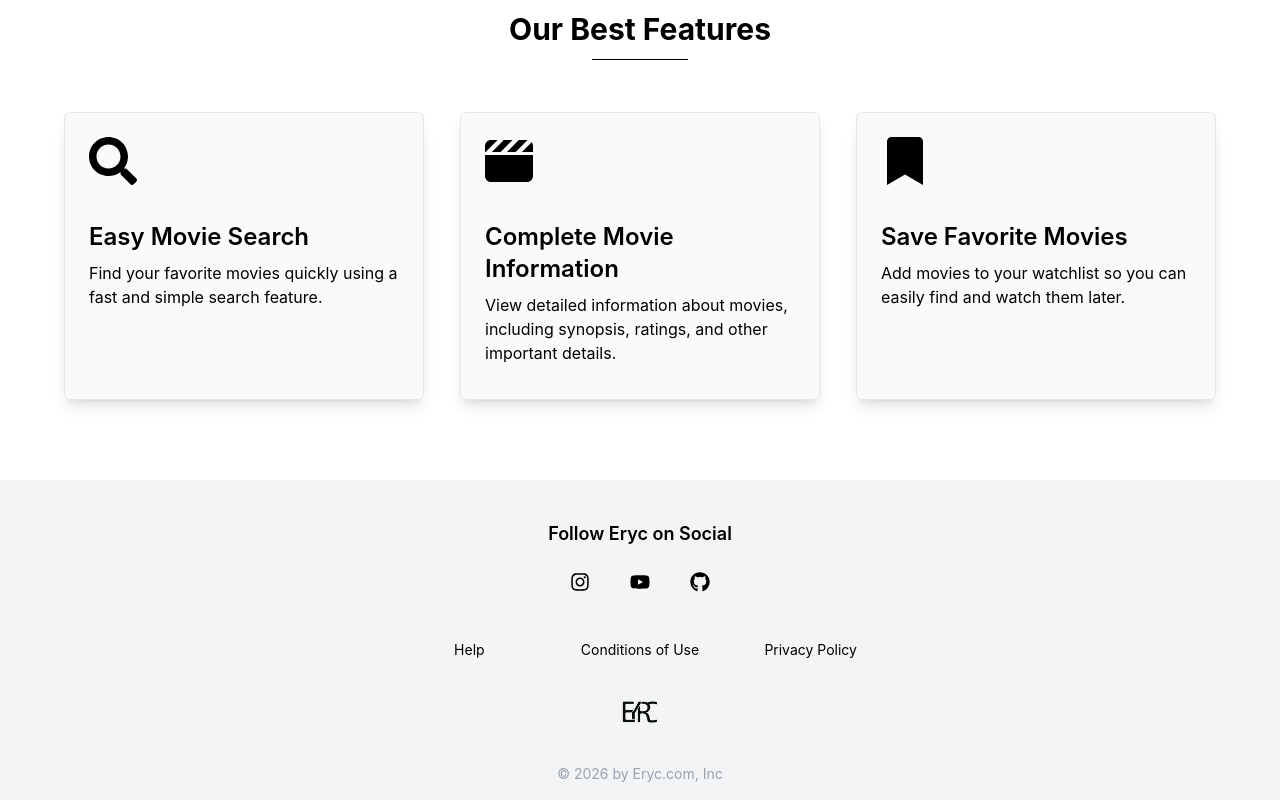
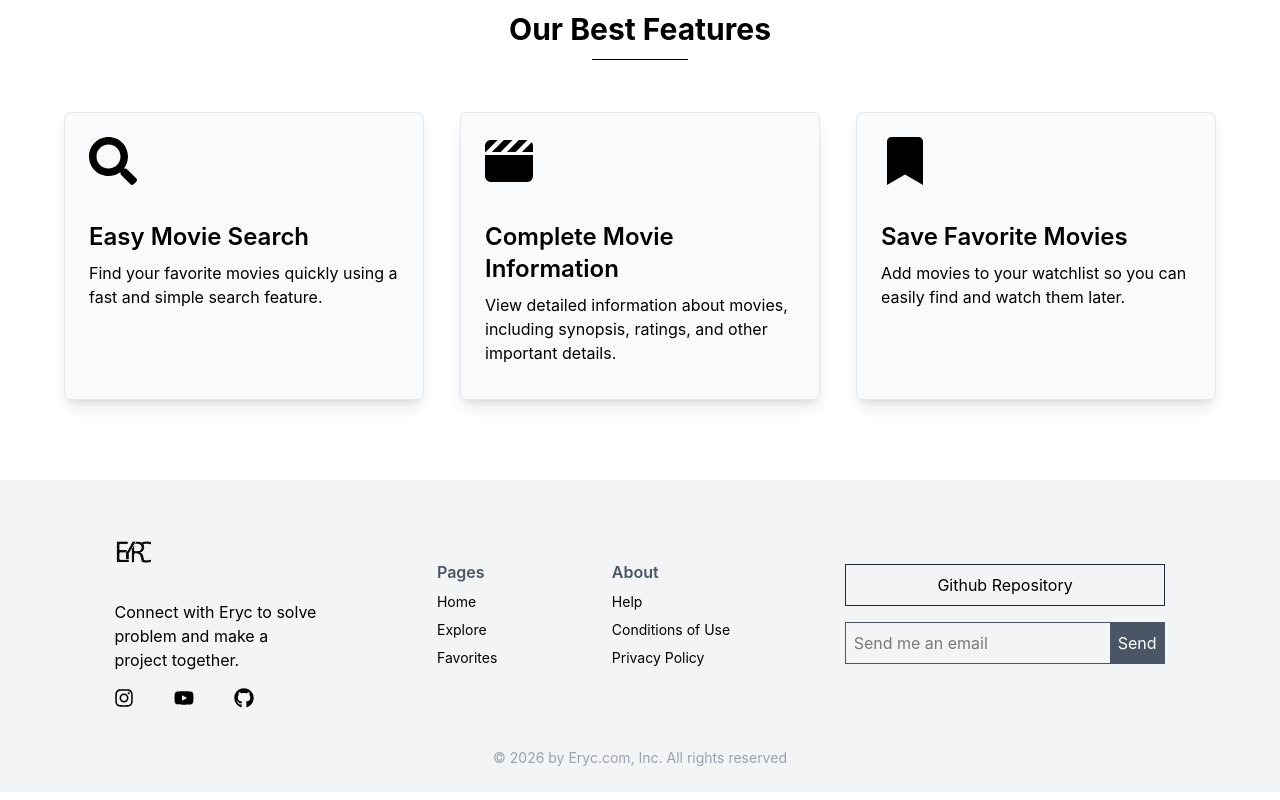
Before and after one commit to manhildwinarno/ErycmanMovieDB, a React (Vite) app: page / in a window 1280 px wide. Shown: the part 517-1317 px from the top of the page. Built offline with nearby package versions, Linux system fonts and the light colour scheme; no server answers.

Commit message:
style: update footer

```diff
--- a/src/components/Footer.jsx
+++ b/src/components/Footer.jsx
@@ -1,23 +1,40 @@
 import { FaInstagram, FaYoutube, FaGithub } from "react-icons/fa";
+import { Link } from "react-router-dom";
 
 function Footer() {
   return (
-    <footer className="flex flex-col justify-center items-center gap-5 pt-10 pb-4 bg-gray-100 min-h-full">
-      <div className="social flex flex-col justify-center items-center gap-6 mb-7">
-        <h5 className="font-semibold text-lg">Follow Eryc on Social</h5>
-        <div className="social-media flex justify-center items-center gap-10">
+    <footer className="flex flex-col bg-gray-100">
+      <div className="flex flex-col md:flex-row items-center justify-center md:justify-evenly gap-10 md:gap-0 py-10 ">
+        <div className="flex flex-col items-center md:items-start justify-center gap-4 max-w-52 mx-5 md:mx-0 order-1">
+          <img className="w-16 inline md:-translate-x-3" src="img/Logo Eryc.png" alt="Logo ErycMovie Website"/>
+          <p className="text-center md:text-start">Connect with Eryc to solve problem and make a project together.</p>
+          <div className="flex items-center gap-10">
             <a href="https://www.instagram.com/manhillih/" target="_blank"><FaInstagram className="text-xl"/></a>
             <a href="https://www.youtube.com/channel/UCvSDzPo9iBJlbo4N_HpYqYw" target="_blank"><FaYoutube className="text-xl"/></a>
             <a href="https://github.com/manhildwinarno" target="_blank"><FaGithub className="text-xl"/></a>
           </div>
         </div>
-      <div className="add-on md:grid md:grid-cols-(--grid-col-med) place-content-center xl:grid-cols-3 xl:px-96 text-center w-full">
+        <div className="flex flex-col justify-center items-center md:items-start gap-2 order-3 md:order-1">
+          <h5 className="font-semibold text-base text-gray-600">Pages</h5>
+          <Link to="/" className="text-sm">Home</Link>
+          <Link to="/explore" className="text-sm">Explore</Link>
+          <Link to="/favorites" className="text-sm">Favorites</Link>
+        </div>
+        <div className="flex flex-col justify-center items-center md:items-start gap-2 order-4 md:order-1">
+          <h5 className="font-semibold text-base text-gray-600">About</h5>
           <p className="text-sm">Help</p>
           <p className="text-sm">Conditions of Use</p>
           <p className="text-sm">Privacy Policy</p>
         </div>
-      <img className="h-16 inline" src="img/Logo Eryc.png" alt="Logo ErycMovie Website"/>
-      <p className="text-gray-400 text-sm">&copy; 2026 by Eryc.com, Inc</p>
+        <div className="flex flex-col items-center gap-4 order-2 md:order-1">
+          <button className="cursor-pointer p-2 border border-gray-800 w-full"><a href="https://github.com/manhildwinarno/ErycmanMovieDB" target="_blank">Github Repository</a></button>
+          <div className="flex gap-0 border border-gray-600 w-full">
+            <input type="text" className="p-2 outline-none" placeholder="Send me an email"/>
+            <button type="submit" className="bg-gray-600 text-white p-2 cursor-pointer">Send</button>
+          </div>
+        </div>
+      </div>
+      <p className="text-gray-400 text-sm text-center mx-auto pb-6">&copy; 2026 by Eryc.com, Inc. All rights reserved</p>
     </footer>
   )
 }
```
Lines whose indentation alone changed are shown as unchanged.
